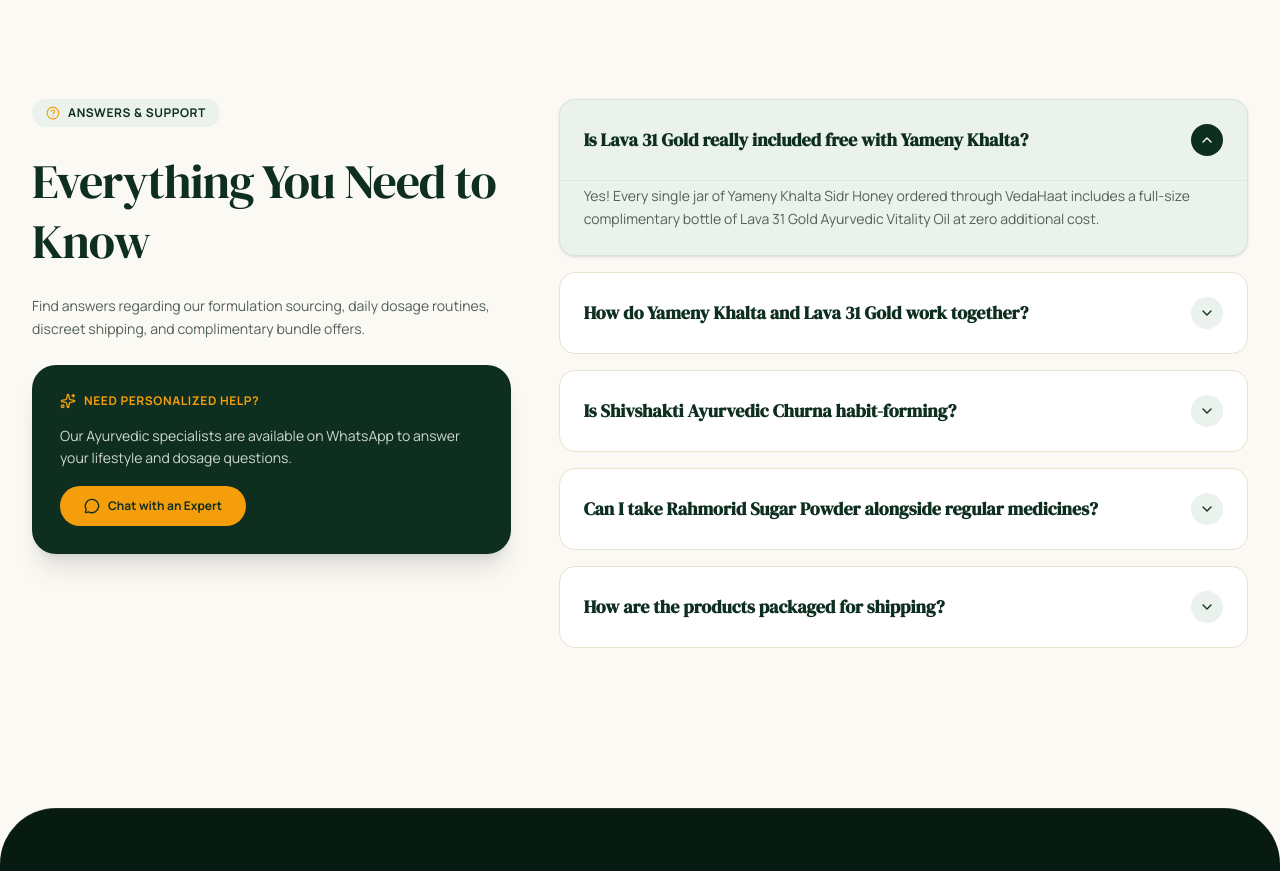
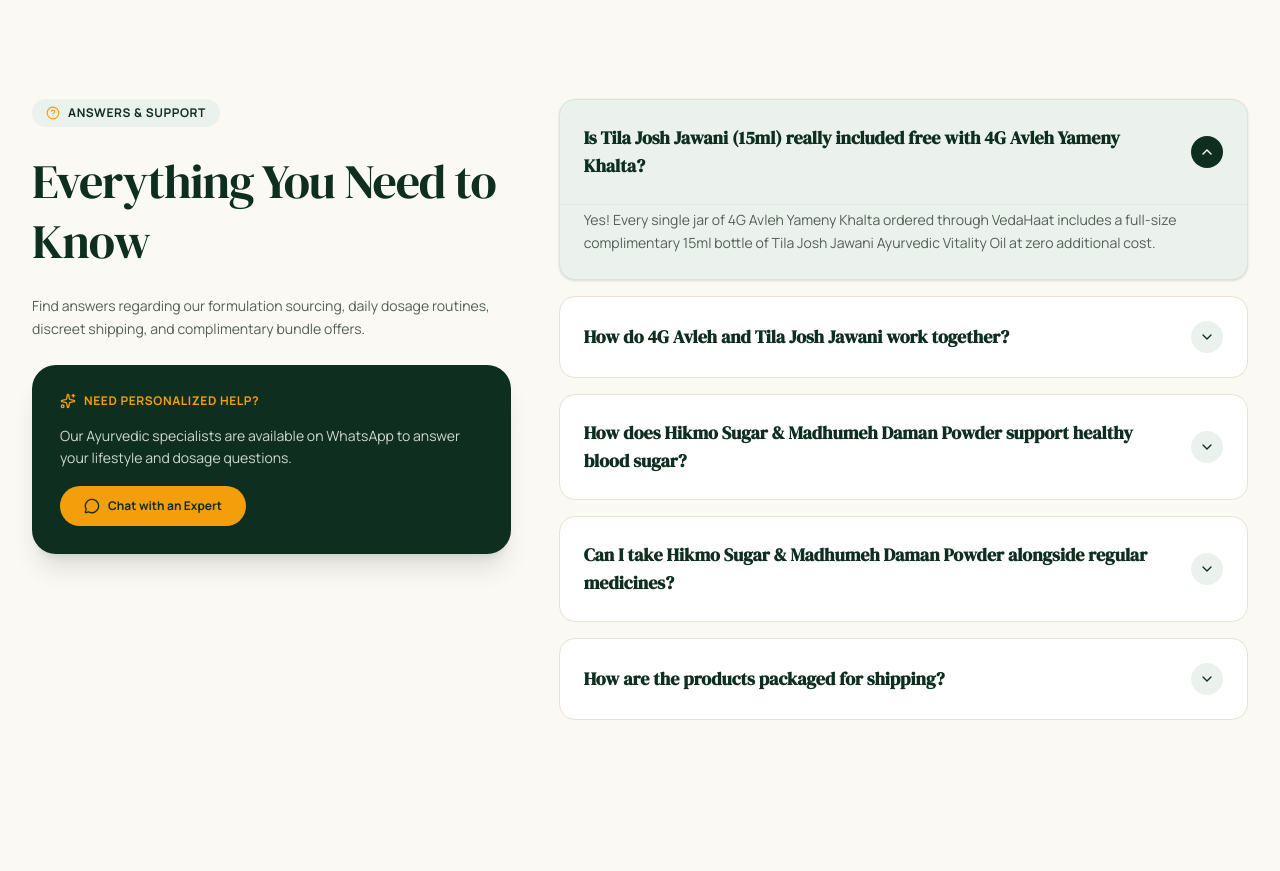
Before and after one commit to beyondbots360-hash/vedahaat, a Next.js app: page / in a window 1280 px wide. Shown: the part 3480-4351 px from the top of the page. Built offline with nearby package versions, Linux system fonts and the light colour scheme; no server answers.

Commit message:
fix: Replace obsolete AyuBazaar product mentions with current VedaHaat active formulations across FAQs, checkout summary, and metadata

```diff
--- a/src/app/layout.tsx
+++ b/src/app/layout.tsx
@@ -23,14 +23,16 @@
   metadataBase: new URL(process.env.NEXT_PUBLIC_SITE_URL || "https://vedahaat.in"),
   title: "VedaHaat | Tradition. Wellness. Everyday.",
   description:
-    "Discover carefully selected Ayurvedic and herbal wellness products inspired by India's ancient traditions. Featuring Yameny Khalta with Sidr Honey, Lava 31 Gold, and Shivshakti Churna.",
+    "Discover carefully selected Ayurvedic and herbal wellness products inspired by India's ancient traditions. Featuring 4G Avleh Yameny Khalta with Sidr Honey and Hikmo Sugar & Madhumeh Daman Powder.",
   keywords: [
     "VedaHaat",
     "Ayurveda",
     "Traditional Wellness",
+    "4G Avleh",
     "Yameny Khalta",
-    "Lava 31 Gold",
-    "Shivshakti Churna",
+    "Tila Josh Jawani",
+    "Hikmo Sugar",
+    "Madhumeh Daman",
     "Herbal Medicine",
     "Natural Health",
   ],
--- a/src/app/products/[slug]/page.tsx
+++ b/src/app/products/[slug]/page.tsx
@@ -30,7 +30,7 @@
 
   if (slug === "lava31-gold") {
     return {
-      title: "Lava 31 Gold (Included Free with Yameny Khalta) | VedaHaat",
+      title: "4G Avleh Yameny Khalta with Tila Josh Jawani | VedaHaat",
     };
   }
 
--- a/src/components/checkout/OrderSummaryCard.tsx
+++ b/src/components/checkout/OrderSummaryCard.tsx
@@ -80,8 +80,8 @@
           <div className="flex items-center gap-2.5">
             <div className="relative w-10 h-10 rounded-lg bg-white border border-[#D6A83F]/30 overflow-hidden shrink-0">
               <Image
-                src="/images/products/lava-31-gold.png"
-                alt="Free Lava 31 Gold"
+                src="/images/products/yameny-khalta-combo.jpg"
+                alt="Free Tila Josh Jawani (15ml)"
                 fill
                 className="object-contain p-1"
               />
@@ -93,13 +93,13 @@
                 </span>
               </div>
               <span className="text-xs font-serif font-bold text-[#174A3A] block">
-                Lava 31 Gold Oil ({quantity} {quantity > 1 ? "Bottles" : "Bottle"})
+                Tila Josh Jawani (15ml) ({quantity} {quantity > 1 ? "Bottles" : "Bottle"})
               </span>
             </div>
           </div>
           <div className="text-right shrink-0">
             <span className="text-xs font-bold text-[#2E6B47]">FREE</span>
-            <span className="text-[10px] text-[#8A958D] line-through block">₹{1899 * quantity}</span>
+            <span className="text-[10px] text-[#8A958D] line-through block">₹{1499 * quantity}</span>
           </div>
         </div>
       )}
--- a/src/components/home/FaqSection.tsx
+++ b/src/components/home/FaqSection.tsx
@@ -8,20 +8,20 @@
 
 const FAQS = [
   {
-    q: "Is Lava 31 Gold really included free with Yameny Khalta?",
-    a: "Yes! Every single jar of Yameny Khalta Sidr Honey ordered through VedaHaat includes a full-size complimentary bottle of Lava 31 Gold Ayurvedic Vitality Oil at zero additional cost.",
+    q: "Is Tila Josh Jawani (15ml) really included free with 4G Avleh Yameny Khalta?",
+    a: "Yes! Every single jar of 4G Avleh Yameny Khalta ordered through VedaHaat includes a full-size complimentary 15ml bottle of Tila Josh Jawani Ayurvedic Vitality Oil at zero additional cost.",
   },
   {
-    q: "How do Yameny Khalta and Lava 31 Gold work together?",
-    a: "They form a holistic internal and external synergy: Yameny Khalta nourishes energy and Ojas internally through wild Sidr honey and adaptogenic herbs, while Lava 31 Gold is massaged externally to ease muscular tension and improve circulation.",
+    q: "How do 4G Avleh and Tila Josh Jawani work together?",
+    a: "They form a complete synergistic routine: 4G Avleh delivers internal vitality through Sidr honey and classical Rasayana herbs, while Tila Josh Jawani is massaged externally to ease muscular fatigue and support localized circulation.",
   },
   {
-    q: "Is Shivshakti Ayurvedic Churna habit-forming?",
-    a: "No. Unlike harsh chemical laxatives or senna-based powders, Shivshakti Churna works by balancing your natural digestive fire (Agni) with Triphala, Saunf, and Ajwain without creating bowel dependency.",
+    q: "How does Hikmo Sugar & Madhumeh Daman Powder support healthy blood sugar?",
+    a: "It harnesses classical Tikta (bitter) and Kashaya (astringent) botanicals—including pure Amla, Jamun seed, Gurmar, and Vijaysar—to help prevent post-meal glucose spikes, support natural insulin sensitivity, and ease frequent urination (polyurea).",
   },
   {
-    q: "Can I take Rahmorid Sugar Powder alongside regular medicines?",
-    a: "Yes. Simply maintain a 45-60 minute gap between consuming Rahmorid Sugar Powder and your regular doctor-prescribed medications. Always monitor your blood sugar routinely.",
+    q: "Can I take Hikmo Sugar & Madhumeh Daman Powder alongside regular medicines?",
+    a: "Yes. Simply maintain a 45-60 minute gap between taking the Ayurvedic powder and your regular doctor-prescribed medications. Always monitor your blood sugar routinely.",
   },
   {
     q: "How are the products packaged for shipping?",
--- a/src/components/product/ProductHero.tsx
+++ b/src/components/product/ProductHero.tsx
@@ -168,13 +168,13 @@
                     <span className="text-xs font-bold uppercase tracking-wider text-[#11382C] bg-[#D6A83F]/30 px-2 py-0.5 rounded">
                       Special Combo Offer
                     </span>
-                    <span className="text-xs font-bold text-[#A47128]">Save ₹1,899</span>
+                    <span className="text-xs font-bold text-[#A47128]">Includes Free Gift</span>
                   </div>
                   <h4 className="text-sm font-serif font-bold text-[#174A3A]">
-                    Includes FREE Lava 31 Gold Vitality Oil (Full Size)
+                    Includes FREE Tila Josh Jawani (15ml) Vitality Oil
                   </h4>
                   <p className="text-xs text-[#546056] leading-relaxed">
-                    Every jar of Yameny Khalta includes a complimentary full-size bottle of Lava 31 Gold Ayurvedic Men&apos;s Wellness Oil for complete internal &amp; external vigor.
+                    Every order of 4G Avleh Yameny Khalta includes a complimentary full-size bottle of Tila Josh Jawani Ayurvedic Vitality Oil for complete internal &amp; external vigor.
                   </p>
                 </div>
               </div>
```
